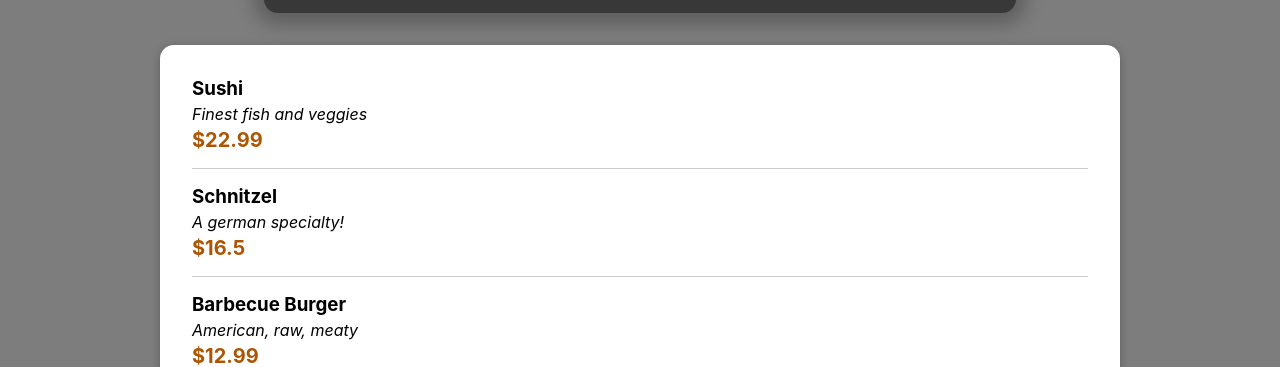
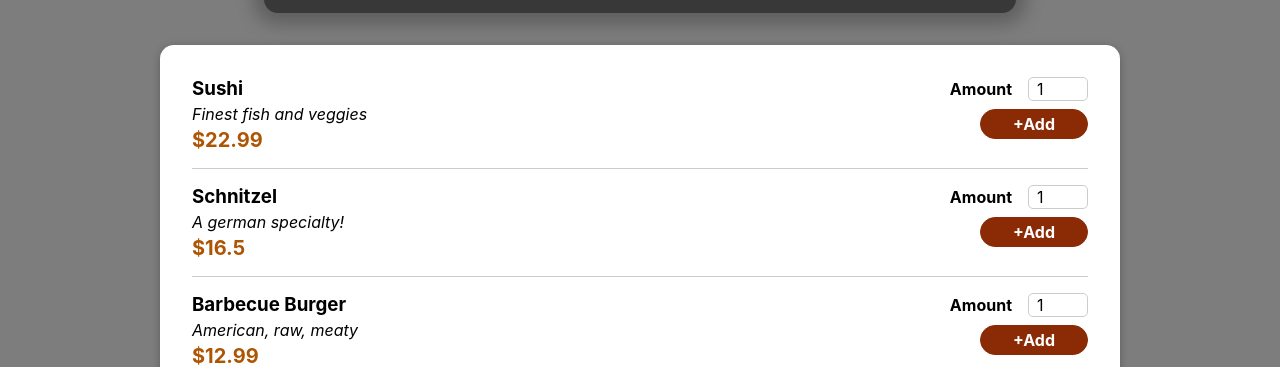
Before and after one commit to priyabanait/react-foodOrderApp, a React (Create React App) app: page / in a window 1280 px wide. Shown: the part 437-804 px from the top of the page. Built offline with nearby package versions, Linux system fonts and the light colour scheme.

Commit message:
Adding a Form

```diff
--- /dev/null
+++ b/src/components/Meals/MealsItem/MealItemForm.js
@@ -0,0 +1,16 @@
+import React from 'react'
+import classes from './MealItemForm.module.css'
+import Input from '../../UI/Input'
+export default function MealItemForm() {
+  return (
+    <form className={classes.form}>
+        <Input label="Amount" input={{
+            id:'Amount',
+            type:'number',
+            step:'1',
+            defaultValue:'1'
+        }}></Input>
+      <button>+Add</button>
+    </form>
+  )
+}
--- /dev/null
+++ b/src/components/Meals/MealsItem/MealItemForm.module.css
@@ -0,0 +1,20 @@
+.form {
+    text-align: right;
+  }
+
+  .form button {
+    font: inherit;
+    cursor: pointer;
+    background-color: #8a2b06;
+    border: 1px solid #8a2b06;
+    color: white;
+    padding: 0.25rem 2rem;
+    border-radius: 20px;
+    font-weight: bold;
+  }
+
+  .form button:hover,
+  .form button:active {
+    background-color: #641e03;
+    border-color: #641e03;
+  }
--- a/src/components/Meals/MealsItem/MealsItem.js
+++ b/src/components/Meals/MealsItem/MealsItem.js
@@ -1,14 +1,20 @@
 import React from 'react'
 import classes from './MealsItem.module.css'
+import MealItemForm from './MealItemForm';
 export default function MealsItem(props) {
     const price=`$${props.price}`;
   return (
-    <div className={classes.meal}>
+    <li className={classes.meal}>
         <div>
       <h3>{props.name}</h3>
       <div className={classes.description}>{props.description}</div>
       <div className={classes.price}>{price}</div>
-    </div>
-    </div>
+      </div>
+      <div>
+      <MealItemForm></MealItemForm>
+      </div>
+
+
+    </li>
   )
 }
--- /dev/null
+++ b/src/components/UI/Input.js
@@ -0,0 +1,10 @@
+import React from 'react'
+import classes from './Input.module.css'
+export default function Input(props) {
+  return (
+    <div className={classes.input}>
+      <label htmlFor='amount' >{props.label}</label>
+      <input {...props.input}></input>
+    </div>
+  )
+}
--- /dev/null
+++ b/src/components/UI/Input.module.css
@@ -0,0 +1,18 @@
+.input {
+    display: flex;
+    align-items: center;
+    margin-bottom: 0.5rem;
+  }
+
+  .input label {
+    font-weight: bold;
+    margin-right: 1rem;
+  }
+
+  .input input {
+    width: 3rem;
+    border-radius: 5px;
+    border: 1px solid #ccc;
+    font: inherit;
+    padding-left: 0.5rem;
+  }
```
